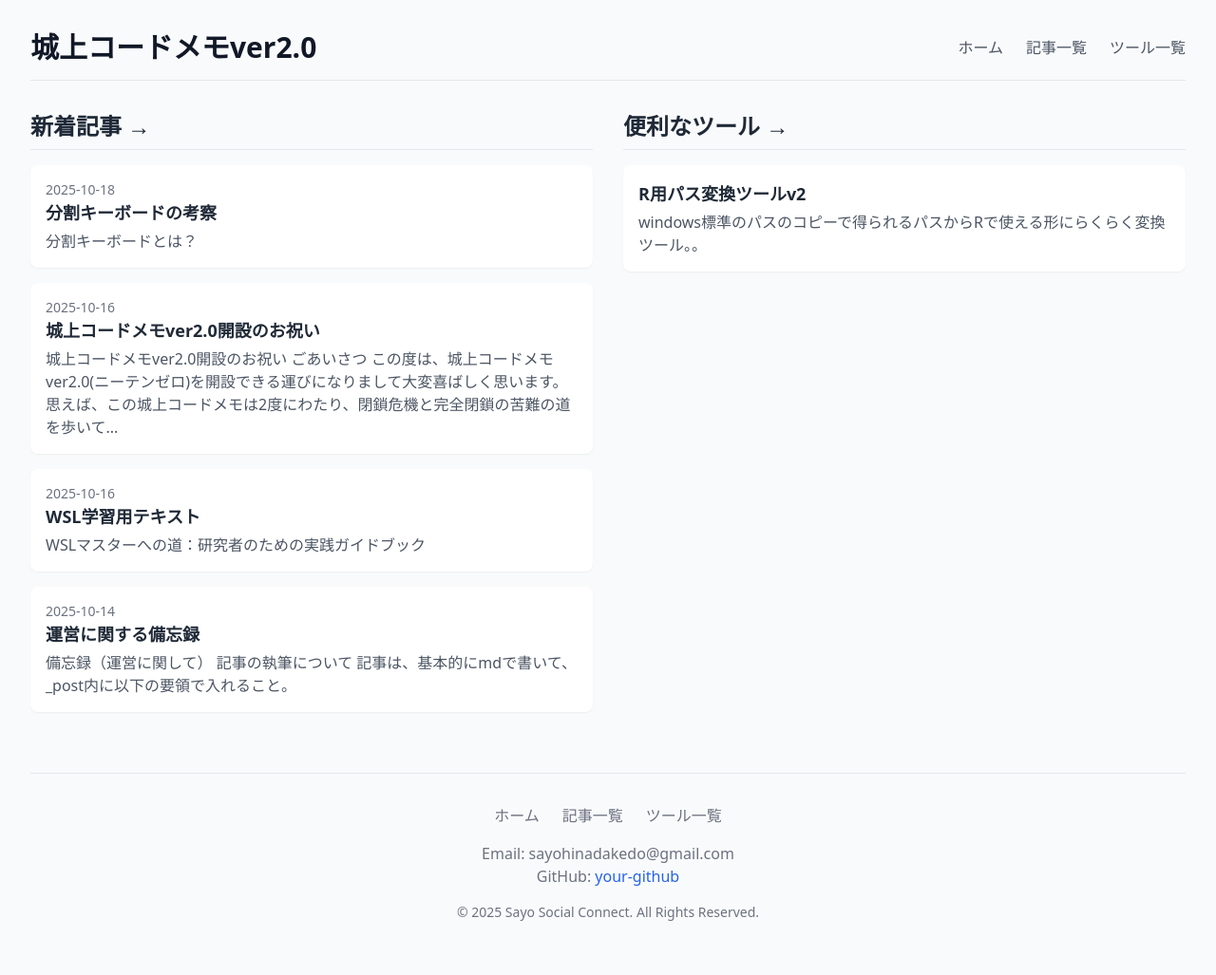
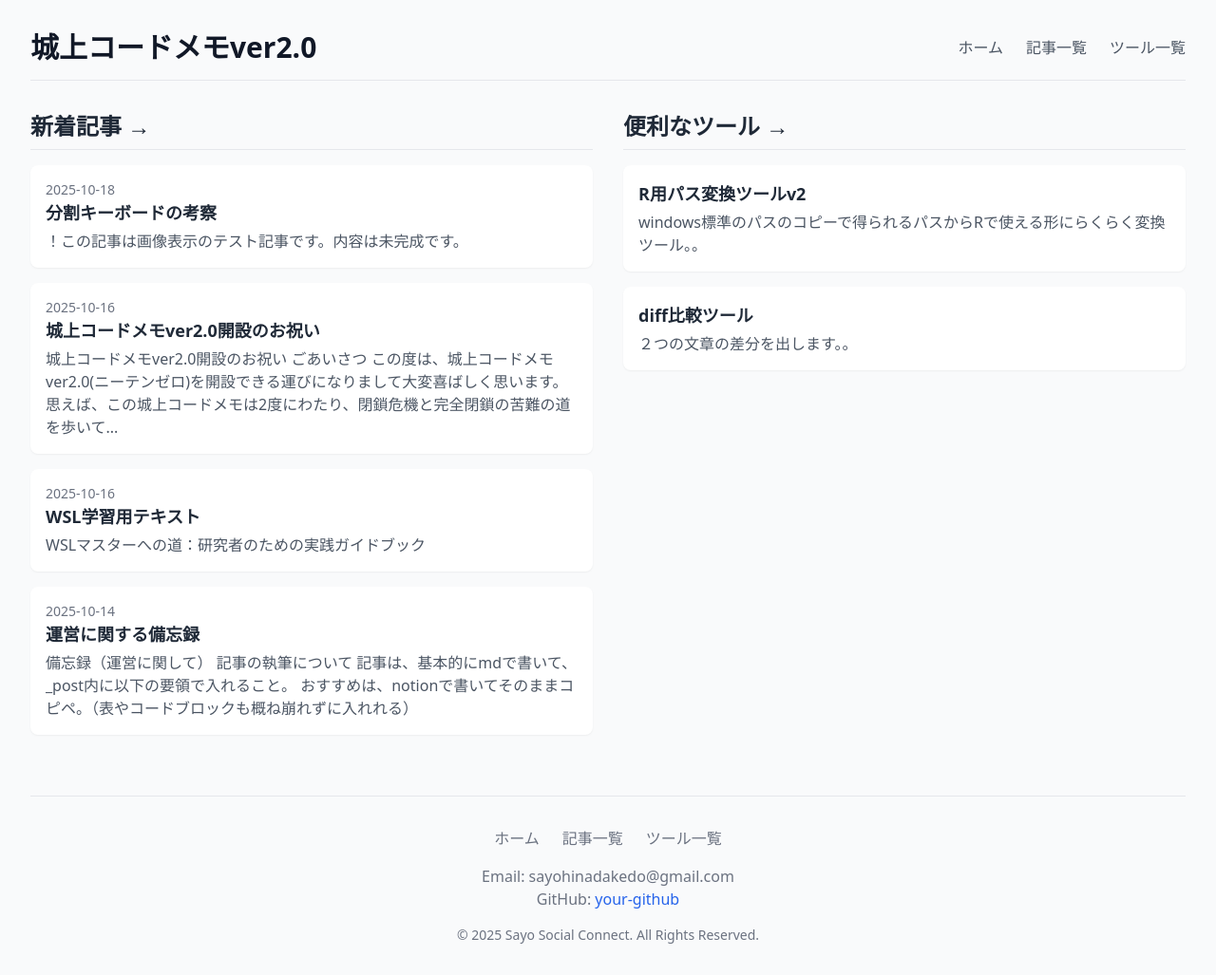
Before and after one commit to ruri-sayo/f53cfe5b31cafa1ddb061d46c22a2d5ca41f302bc889dc325f0423744834dd2a_WP_CM_blog, a Jekyll site: the page built from index.markdown, in a window 1280 px wide. Shown: the whole page at 95% size. Built offline with Jekyll 4.4.1, drawn with Linux system fonts in a browser that asks for light colours; nearby versions of some CDN libraries; before the commit the page ends 1003 px from its top, so only the background shows below that.

Commit message:
画像表示のテスト

````diff
--- a/_layouts/home.html
+++ b/_layouts/home.html
@@ -30,6 +30,10 @@ layout: default
 <p class="text-gray-600 mt-1">windows標準のパスのコピーで得られるパスからRで使える形にらくらく変換ツール。。</p>
 </div>
 <!-- 追加ツールがあれば同様のカードを増やす -->
+ <div class="bg-white p-4 rounded-lg shadow-sm hover:shadow-md transition-shadow">
+<h3 class="text-lg font-bold"><a href="{{ '/tools/diff_hikaku_v1.html' | relative_url }}" class="hover:underline">diff比較ツール</a></h3>
+<p class="text-gray-600 mt-1">２つの文章の差分を出します。。</p>
+</div>
 </div>
 </div>
 </section>
--- a/_posts/2025-10-14-bibouroku.md
+++ b/_posts/2025-10-14-bibouroku.md
@@ -7,6 +7,7 @@ categories: [備忘録]
 # 備忘録（運営に関して）
 ## 記事の執筆について
 記事は、基本的にmdで書いて、_post内に以下の要領で入れること。
+<br>おすすめは、notionで書いてそのままコピペ。（表やコードブロックも概ね崩れずに入れれる）
 
 > yyyy-mm-dd-title.md
 
@@ -122,3 +123,28 @@ $$
 | B | バナナ |
 
 ```
+
+
+# ツール類増やし方
+## 前提条件
+
+- ツールのhtmlファイルがある
+- ツールの画像がある
+
+## ymlファイルへの追加
+
+_data/tooks.ymlに以下の要領で追加する
+
+```jsx
+- title: <ツールのタイトル>
+  url: /tools/<toolsファイル内のパス>.html
+  description: <説明>
+  icon: >
+   <svg xmlns="http://www.w3.org/2000/svg" class="w-12 h-12 text-gray-400" viewBox="0 0 24 24" fill="none" stroke="currentColor">
+     <path stroke-linecap="round" stroke-linejoin="round" stroke-width="2" d="M4 16l4.586-4.586a2 2 0 012.828 0L16 16"/>
+   </svg>
+```
+
+## ファイルの追加
+
+toolsディレクトリにツールのファイルを入れておく
--- a/_posts/2025-10-18-asakuramomo1.md
+++ b/_posts/2025-10-18-bunnkatu_ki_bo_do.md
@@ -4,10 +4,13 @@ title: 分割キーボードの考察
 categories: [技術]
 ---
 
+！この記事は画像表示のテスト記事です。内容は未完成です。
+
 # 分割キーボードとは？
 
 分割するキーボード。
 
+<img src="{{ '/assets/img/bunnkatu_ki_bo_do_nonTB.jpg' | relative_url }}" alt="分割キーボードのイメージ" width="400">
 
 
 こんなの
@@ -26,6 +29,7 @@ categories: [技術]
 
 ## トラックボールの接続
 
+<img src="{{ '/assets/img/bunnkatu_ki_bo_do_withTB.jpg' | relative_url }}" alt="トラックボール付きのイメージ" width="400">
 
 こんな感じで内側にトラックボールが連結されている形を考える。
 
--- /dev/null
+++ b/tools/diff_hikaku_v1.html
@@ -0,0 +1,180 @@
+<!DOCTYPE html>
+<html lang="ja">
+<head>
+    <meta charset="UTF-8">
+    <meta name="viewport" content="width=device-width, initial-scale=1.0">
+    <title>テキスト差分比較ツール</title>
+    <script src="https://cdn.tailwindcss.com"></script>
+    <style>
+        /* Interフォントの読み込み */
+        @import url('https://fonts.googleapis.com/css2?family=Inter:wght@400;500;600;700&display=swap');
+        body {
+            font-family: 'Inter', sans-serif;
+        }
+        /* ラインマーカー風のハイライトスタイル */
+        .highlight-red {
+            background: linear-gradient(transparent 60%, #ffcccb 60%);
+        }
+        .highlight-green {
+            background: linear-gradient(transparent 60%, #90ee90 60%);
+        }
+        /* スクロール同期のためのカスタムCSS */
+        .sync-scroll {
+            overflow: auto;
+            -ms-overflow-style: none; /* IE, Edge */
+            scrollbar-width: none; /* Firefox */
+        }
+        .sync-scroll::-webkit-scrollbar {
+            display: none; /* Chrome, Safari, Opera */
+        }
+    </style>
+</head>
+<body class="bg-gray-100 text-gray-800">
+
+    <div class="container mx-auto p-4 md:p-8">
+        <header class="text-center mb-8">
+            <h1 class="text-3xl md:text-4xl font-bold text-gray-900">テキスト差分比較ツール</h1>
+            <p class="mt-2 text-gray-600">2つのテキストを入力して、行ごとの違いを確認します。</p>
+        </header>
+
+        <main>
+            <!-- 入力エリア -->
+            <div class="grid grid-cols-1 md:grid-cols-2 gap-4 md:gap-6">
+                <div>
+                    <label for="inputA" class="block text-lg font-medium mb-2">入力 A</label>
+                    <textarea id="inputA" class="w-full h-64 p-3 border border-gray-300 rounded-lg shadow-sm focus:ring-2 focus:ring-blue-500 focus:border-blue-500 transition duration-150" placeholder="比較したいテキストを入力してください..."></textarea>
+                </div>
+                <div>
+                    <label for="inputB" class="block text-lg font-medium mb-2">入力 B</label>
+                    <textarea id="inputB" class="w-full h-64 p-3 border border-gray-300 rounded-lg shadow-sm focus:ring-2 focus:ring-indigo-500 focus:border-indigo-500 transition duration-150" placeholder="比較対象のテキストを入力してください..."></textarea>
+                </div>
+            </div>
+
+            <!-- 比較ボタン -->
+            <div class="mt-6 text-center">
+                <button id="compareBtn" class="bg-blue-600 text-white font-bold py-3 px-8 rounded-lg hover:bg-blue-700 focus:outline-none focus:ring-4 focus:ring-blue-300 transition duration-300 ease-in-out transform hover:-translate-y-1 shadow-lg">
+                    比較を実行
+                </button>
+            </div>
+
+            <!-- 結果表示エリア -->
+            <div id="result-container" class="mt-10 hidden">
+                <h2 class="text-2xl font-bold text-center mb-6">比較結果</h2>
+                <div class="grid grid-cols-1 md:grid-cols-2 gap-4 md:gap-6 bg-white p-4 rounded-lg shadow-md border">
+                     <div>
+                        <h3 class="text-xl font-semibold mb-2 border-b pb-2">Aの結果</h3>
+                        <div id="outputA" class="w-full h-96 p-3 bg-gray-50 rounded-md whitespace-pre-wrap font-mono text-sm leading-relaxed sync-scroll"></div>
+                    </div>
+                     <div>
+                        <h3 class="text-xl font-semibold mb-2 border-b pb-2">Bの結果</h3>
+                        <div id="outputB" class="w-full h-96 p-3 bg-gray-50 rounded-md whitespace-pre-wrap font-mono text-sm leading-relaxed sync-scroll"></div>
+                    </div>
+                </div>
+            </div>
+        </main>
+
+        <footer class="text-center mt-12 text-gray-500 text-sm">
+            <p>&copy; 2024 テキスト差分比較ツール</p>
+        </footer>
+    </div>
+
+    <script>
+        document.addEventListener('DOMContentLoaded', () => {
+            const inputA = document.getElementById('inputA');
+            const inputB = document.getElementById('inputB');
+            const compareBtn = document.getElementById('compareBtn');
+            const outputA = document.getElementById('outputA');
+            const outputB = document.getElementById('outputB');
+            const resultContainer = document.getElementById('result-container');
+
+            // 左右の結果表示エリアのスクロールを同期させる
+            let isSyncing = false;
+            outputA.addEventListener('scroll', () => {
+                if (!isSyncing) {
+                    isSyncing = true;
+                    outputB.scrollTop = outputA.scrollTop;
+                    isSyncing = false;
+                }
+            });
+
+            outputB.addEventListener('scroll', () => {
+                if (!isSyncing) {
+                    isSyncing = true;
+                    outputA.scrollTop = outputB.scrollTop;
+                    isSyncing = false;
+                }
+            });
+
+
+            compareBtn.addEventListener('click', () => {
+                const textA = inputA.value;
+                const textB = inputB.value;
+
+                // 差分を比較して表示
+                compareTexts(textA, textB);
+
+                // 結果コンテナを表示
+                resultContainer.classList.remove('hidden');
+            });
+
+            function compareTexts(textA, textB) {
+                const linesA = textA.split('\n');
+                const linesB = textB.split('\n');
+                const maxLines = Math.max(linesA.length, linesB.length);
+
+                let htmlA = '';
+                let htmlB = '';
+
+                for (let i = 0; i < maxLines; i++) {
+                    const lineA = linesA[i];
+                    const lineB = linesB[i];
+                    const lineNum = i + 1;
+
+                    // 行番号のプレフィックスを作成
+                    const prefixA = `<span class="text-gray-400 select-none w-10 inline-block text-right pr-2">${lineNum}</span>`;
+                    const prefixB = `<span class="text-gray-400 select-none w-10 inline-block text-right pr-2">${lineNum}</span>`;
+                    const emptyPrefix = `<span class="text-gray-400 select-none w-10 inline-block text-right pr-2"> </span>`;
+                    const emptyLine = `<div class="h-[21px]">${emptyPrefix}</div>`; // 高さを合わせるための空行
+
+
+                    if (lineA === undefined) {
+                        // Bにのみ存在する行
+                        htmlA += emptyLine;
+                        htmlB += `<div>${prefixB}<span class="highlight-green">${escapeHtml(lineB)}</span></div>`;
+                    } else if (lineB === undefined) {
+                        // Aにのみ存在する行
+                        htmlA += `<div>${prefixA}<span class="highlight-green">${escapeHtml(lineA)}</span></div>`;
+                        htmlB += emptyLine;
+                    } else if (lineA === lineB) {
+                        // 完全に一致する行
+                        htmlA += `<div>${prefixA}<span>${escapeHtml(lineA)}</span></div>`;
+                        htmlB += `<div>${prefixB}<span>${escapeHtml(lineB)}</span></div>`;
+                    } else {
+                        // 食い違っている行
+                        htmlA += `<div>${prefixA}<span class="highlight-red">${escapeHtml(lineA)}</span></div>`;
+                        htmlB += `<div>${prefixB}<span class="highlight-red">${escapeHtml(lineB)}</span></div>`;
+                    }
+                }
+
+                outputA.innerHTML = htmlA;
+                outputB.innerHTML = htmlB;
+            }
+
+            // HTMLエスケープ関数
+            function escapeHtml(text) {
+                if (text === null || text === undefined) return '';
+                // 半角スペースを &nbsp; に変換して、行頭のインデントを維持する
+                // タブ文字もスペース4つに変換する
+                return text
+                    .replace(/&/g, "&amp;")
+                    .replace(/</g, "&lt;")
+                    .replace(/>/g, "&gt;")
+                    .replace(/"/g, "&quot;")
+                    .replace(/'/g, "&#039;")
+                    .replace(/\t/g, '    ')
+                    .replace(/ /g, '&nbsp;');
+            }
+        });
+    </script>
+</body>
+</html>
````
Also changed, not shown: _data/tools.yml (+8 -0 lines), assets/img/bunnkatu_ki_bo_do_nonTB.jpg (added), assets/img/bunnkatu_ki_bo_do_withTB.jpg (added).
